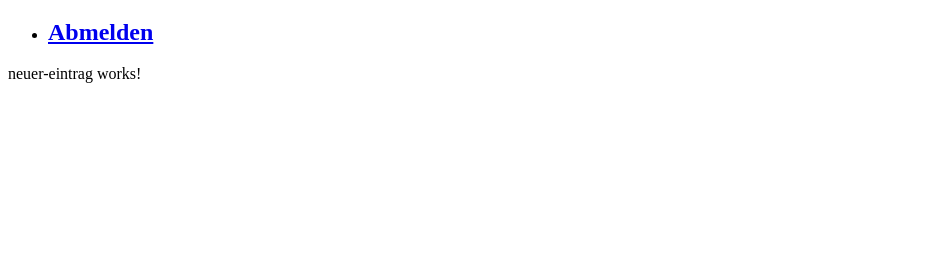
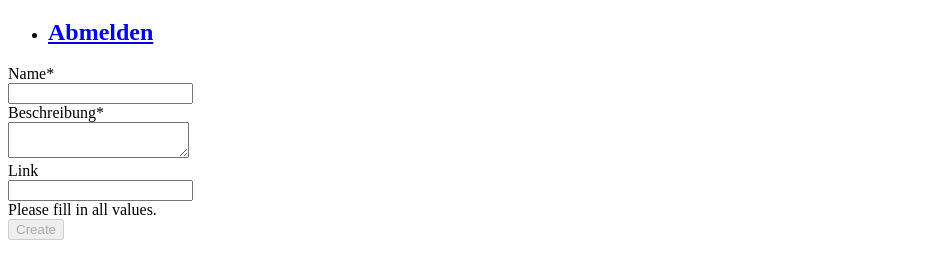
Before and after one commit to TWeh-314/Spielplatzplan, an Angular app: page /NeuerEintrag in a window 1280 px wide. Shown: the part 486-764 px from the top of the page, without its empty margins (0-926 px from the left). Built offline with nearby package versions, Linux system fonts and the light colour scheme.

Commit message:
ReactiveForm for new entries

```diff
--- a/src/app/app.module.ts
+++ b/src/app/app.module.ts
@@ -1,5 +1,6 @@
 import { BrowserModule } from '@angular/platform-browser';
 import { NgModule } from '@angular/core';
+import { ReactiveFormsModule } from '@angular/forms';
 
 import { AppRoutingModule } from './app-routing.module';
 import { AppComponent } from './app.component';
@@ -14,7 +15,8 @@ import { NeuerEintragComponent } from './neuer-eintrag/neuer-eintrag.component';
   ],
   imports: [
     BrowserModule,
-    AppRoutingModule
+    AppRoutingModule,
+    ReactiveFormsModule
   ],
   providers: [],
   bootstrap: [AppComponent]
--- a/src/app/neuer-eintrag/neuer-eintrag.component.html
+++ b/src/app/neuer-eintrag/neuer-eintrag.component.html
@@ -1,3 +1,32 @@
-<p>
-  neuer-eintrag works!
-</p>
+<form [formGroup]="eintragForm" (ngSubmit)="submitForm()">
+
+  <div class="form-group">
+    <label for="name">Name*</label><br>
+    <input formControlName="name" type="text" class="form-control" id="name">
+  </div>
+
+  <div class="feedback-red" *ngIf="isInvalid('name')">
+    Please enter a valid name!
+  </div>
+
+  <div class="form-group">
+    <label for="beschreibung">Beschreibung*</label><br>
+    <textarea formControlName="beschreibung" class="form-control" id="beschreibung"></textarea>
+  </div>
+
+  <div class="form-group">
+    <label for="link">Link</label><br>
+    <input formControlName="link" type="text" class="form-control" id="link">
+  </div>
+
+  <div class="form-group">
+    <div class="feedback-red" *ngIf="eintragForm.invalid">
+        Please fill in all values.
+      </div>
+    <button
+      [disabled]="eintragForm.invalid"
+      class="btn btn-primary"
+      type="submit">Create</button>
+  </div>
+
+</form>
--- a/src/app/neuer-eintrag/neuer-eintrag.component.ts
+++ b/src/app/neuer-eintrag/neuer-eintrag.component.ts
@@ -1,15 +1,38 @@
-import { Component, OnInit } from '@angular/core';
+import { Component, Output, EventEmitter } from '@angular/core';
+import { FormGroup, FormControl, Validators } from '@angular/forms';
+
+import { Spielplatz } from './../shared/spielplatz';
 
 @Component({
   selector: 'app-neuer-eintrag',
   templateUrl: './neuer-eintrag.component.html',
   styleUrls: ['./neuer-eintrag.component.scss']
 })
-export class NeuerEintragComponent implements OnInit {
+export class NeuerEintragComponent {
 
-  constructor() { }
+  @Output() created = new EventEmitter<Spielplatz>();
 
-  ngOnInit() {
+  eintragForm = new FormGroup({
+    name: new FormControl('', [
+      Validators.required,
+      Validators.minLength(3)
+    ]),
+    beschreibung: new FormControl('', Validators.required),
+    link: new FormControl('')
+  });
+
+  isInvalid(name: string) {
+    const control = this.eintragForm.get(name);
+    return control.invalid && control.dirty;
   }
 
+  submitForm() {
+    const neuerEintrag = {
+      ...this.eintragForm.value,
+      rating: 1
+    };
+
+    this.created.emit(neuerEintrag);
+    this.eintragForm.reset();
+  }
 }
--- a/src/app/spielplatz-liste/spielplatz-liste.component.html
+++ b/src/app/spielplatz-liste/spielplatz-liste.component.html
@@ -1,4 +1,3 @@
-
 <!--
   <ng-container *ngIf="loading$ | async">
   Lade, bitte warten!
```
